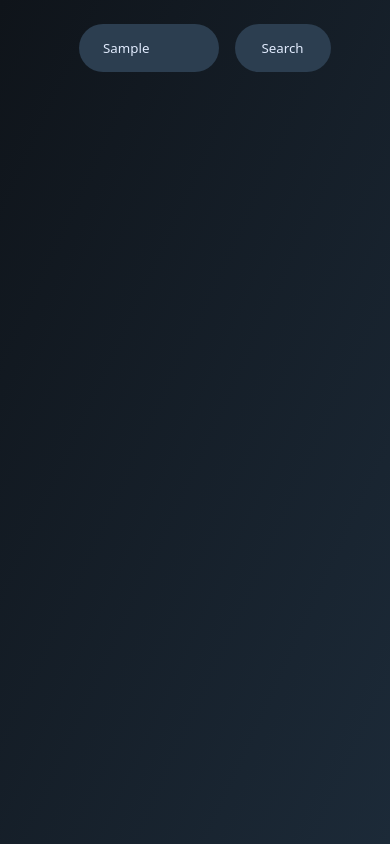
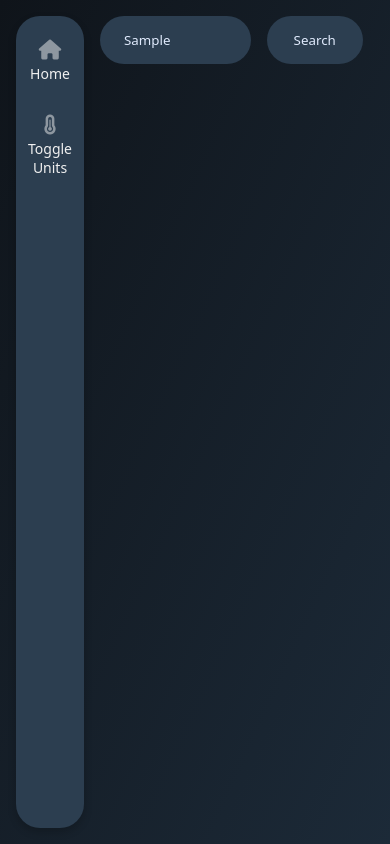
Before and after one commit to adzzfarr/weather-app, a website built with webpack: page src/index.html in a window 390 px wide. Both pictures are taken after typing "Sample" into the empty fields and a click on the button "Search". Built offline with nearby package versions, Linux system fonts and the light colour scheme; no server answers.

Commit message:
Added sidebar

```diff
--- a/src/components/atmospheric-conditions.js
+++ b/src/components/atmospheric-conditions.js
@@ -1,9 +1,7 @@
 // atmospheric-conditions.js
-import { getWeatherData } from "../modules/weather-data";
 
-export async function renderAtmosphericConditions(searchedLocation) {
+export async function renderAtmosphericConditions(weatherData) {
     try {
-        const weatherData = await getWeatherData(searchedLocation);
         const currentConditions = weatherData.currentConditions;
 
         const atmosphericConditionsDiv = document.createElement('div');
--- a/src/components/daily-forecast.js
+++ b/src/components/daily-forecast.js
@@ -1,10 +1,8 @@
 
 // daily-forecast.js
-import { getWeatherData } from "../modules/weather-data";
 
-export async function renderDailyForecast(searchedLocation) {
+export async function renderDailyForecast(weatherData) {
     try {
-        const weatherData = await getWeatherData(searchedLocation);
         const dailyData = weatherData.days;
 
         const dailyForecastDiv = document.createElement('div');
--- a/src/components/hourly-forecast.js
+++ b/src/components/hourly-forecast.js
@@ -1,9 +1,7 @@
 // hourly-forecast.js
-import { getWeatherData } from "../modules/weather-data";
 
-export async function renderHourlyForecast(searchedLocation) {
+export async function renderHourlyForecast(weatherData) {
     try {
-        const weatherData = await getWeatherData(searchedLocation);
         const dailyData = weatherData.days;
         const todayData = dailyData[0];
         const hourlyData = todayData.hours;
--- a/src/components/overview.js
+++ b/src/components/overview.js
@@ -1,9 +1,7 @@
 // overview.js
-import { getWeatherData } from "../modules/weather-data";
 
-export async function renderOverview(searchedLocation) {
+export async function renderOverview(weatherData) {
     try {
-        const weatherData = await getWeatherData(searchedLocation);
         const currentConditions = weatherData.currentConditions;
 
         const overviewDiv = document.createElement('div');
--- /dev/null
+++ b/src/components/sidebar.js
@@ -0,0 +1,23 @@
+// sidebar.js
+export function renderSidebar(onClickHome, onClickToggleUnits) {
+    const homeButton = document.getElementById('home-button');
+    const homeIcon = document.createElement('i');
+    homeIcon.className = 'fa-solid fa-house sidebar-icon';
+    homeButton.appendChild(homeIcon);
+    const homeText = document.createElement('span');
+    homeText.className = 'sidebar-text';
+    homeText.textContent = 'Home';
+    homeButton.appendChild(homeText);
+    homeButton.addEventListener('click', onClickHome);
+
+
+    const toggleUnitsButton = document.getElementById('toggle-units-button');
+    const toggleUnitsIcon = document.createElement('i');
+    toggleUnitsIcon.className = 'fa-solid fa-temperature-three-quarters sidebar-icon';
+    toggleUnitsButton.appendChild(toggleUnitsIcon);
+    const toggleUnitsText = document.createElement('span');
+    toggleUnitsText.className = 'sidebar-text';
+    toggleUnitsText.innerHTML = 'Toggle<br>Units';
+    toggleUnitsButton.appendChild(toggleUnitsText);
+    toggleUnitsButton.addEventListener('click', onClickToggleUnits);
+}
--- a/src/index.html
+++ b/src/index.html
@@ -9,6 +9,10 @@
   <body>
     <div id="background" class="bg-default"></div>
     <div id="app">
+      <div id="sidebar">
+        <div id="home-button" class="sidebar-button"></div>
+        <div id="toggle-units-button" class="sidebar-button"></div>
+      </div>
       <div id="searchbar">
         <input placeholder="Location"/>
         <button id="search-button">Search</button>
--- a/src/index.js
+++ b/src/index.js
@@ -6,29 +6,63 @@ import { updateBackground } from "./modules/update-background";
 import { renderHourlyForecast } from "./components/hourly-forecast";
 import { renderAtmosphericConditions } from "./components/atmospheric-conditions";
 import { renderDailyForecast } from "./components/daily-forecast";
+import { renderSidebar } from "./components/sidebar";
 
+document.addEventListener('DOMContentLoaded', runApp);
+
+async function runApp() {
     const content = document.getElementById('content');
     const input = document.querySelector('input');
+    let unitGroup = 'uk';
+
+    renderSidebar(onClickHome, onClickToggleUnits);
 
     const search = document.getElementById('search-button');
     search.addEventListener('click', async () => {
+        const searchedLocation = input.value.toString().trim();
+        if (!searchedLocation) return;
+
+        try {
+            const weatherData = await getWeatherData(searchedLocation, unitGroup);
+            await renderContent(weatherData);
+        } catch (err) {
+            console.error("Failed to fetch weather data:", err);
+        }
+    });
+
+    function onClickHome() {
+        content.innerHTML = '';
+    }
+
+    async function onClickToggleUnits() {
+        unitGroup = unitGroup === 'uk' ? 'us' : 'uk';
+
+        if (content.hasChildNodes()) {
+            const searchedLocation = input.value.toString().trim();
+            if (!searchedLocation) return;
+
+            try {
+                const weatherData = await getWeatherData(searchedLocation, unitGroup);
+                await renderContent(weatherData);
+            } catch (err) {
+                console.error("Failed to fetch weather data:", err);
+            }
+        }
+    }
+
+    async function renderContent(weatherData) {
         content.innerHTML = '';
 
-    const searchQuery = input.value.toString().trim();
-
-    const weatherData = await getWeatherData(searchQuery);
-    console.log(weatherData);
-
-    const overview = await renderOverview(searchQuery);
+        const overview = await renderOverview(weatherData);
         content.appendChild(overview);
 
-    const hourlyForecast = await renderHourlyForecast(searchQuery);
+        const hourlyForecast = await renderHourlyForecast(weatherData);
         content.appendChild(hourlyForecast);
 
-    const atmosphericConditions = await renderAtmosphericConditions(searchQuery);
+        const atmosphericConditions = await renderAtmosphericConditions(weatherData);
         content.appendChild(atmosphericConditions);
 
-    const dailyForecast = await renderDailyForecast(searchQuery);
+        const dailyForecast = await renderDailyForecast(weatherData);
         content.appendChild(dailyForecast);
 
         const dateTime = weatherData.currentConditions.datetime;
@@ -37,9 +71,8 @@ search.addEventListener('click', async () => {
         const iconName = weatherData.currentConditions.icon;
         updateBackground(iconName, isDaytime);
 
-    if (!isDaytime || weatherData.currentConditions.icon.includes('rain') || weatherData.currentConditions.icon.includes('thunder')) {
-        overview.className = 'text-light';
-    } else {
-        overview.className = 'text-dark';
+        overview.className = (!isDaytime || iconName.includes('rain') || iconName.includes('thunder'))
+            ? 'text-light'
+            : 'text-dark';
     }
-});
+}
--- a/src/modules/weather-data.js
+++ b/src/modules/weather-data.js
@@ -1,7 +1,7 @@
 // weather-data.js
-export async function getWeatherData(location) {
+export async function getWeatherData(location, unitGroup) {
     try {
-        const response = await fetch(`https://weather.visualcrossing.com/VisualCrossingWebServices/rest/services/timeline/${location}?key=ENJGYKEUH4VS3CVK8RK59CNQP&unitGroup=uk`, {mode: 'cors'});
+        const response = await fetch(`https://weather.visualcrossing.com/VisualCrossingWebServices/rest/services/timeline/${location}?key=ENJGYKEUH4VS3CVK8RK59CNQP&unitGroup=${unitGroup}`, {mode: 'cors'});
 
         if (!response.ok) {
             throw new Error(`Status: ${response.status}`);
--- a/src/styles.css
+++ b/src/styles.css
@@ -11,25 +11,59 @@
   font-family: system-ui, -apple-system, BlinkMacSystemFont, 'Segoe UI', Roboto, Oxygen, Ubuntu, Cantarell, 'Open Sans', 'Helvetica Neue', sans-serif;
 }
 
-#app {
-  display: grid;
-  grid-template-areas:
-    ". searchbar"
-    ". content";
-  grid-template-columns: 1fr 9fr;
-  grid-template-rows: 3rem 1fr;
-  height: 100vh;
-  width: 100vw;
-  gap: 1rem;
-  padding: 1.5rem 2rem;
-}
-
 .text-light {
   color: var(--text-light)
 }
 
 .text-dark {
   color: var(--text-dark);
+}
+
+#app {
+  display: grid;
+  grid-template-areas:
+    "sidebar searchbar"
+    "sidebar content";
+  grid-template-columns: 1fr 11fr;
+  grid-template-rows: 3rem 1fr;
+  height: 100vh;
+  width: 100vw;
+  gap: 1rem;
+  padding: 1rem;
+}
+
+#app > * {
+  min-height: 0; /* prevents overflow */
+}
+
+#sidebar {
+  grid-area: sidebar;
+  display: flex;
+  flex-direction: column;
+  align-items: center;
+  padding: 1.5rem 0.75rem;
+  gap: 2rem;
+  background-color: var(--component-color);
+  border-radius: 1.5rem;
+  box-shadow: 0 4px 8px rgba(0, 0, 0, 0.2);
+}
+
+.sidebar-button {
+  display: flex;
+  flex-direction: column;
+  align-items: center;
+  gap: 0.25rem;
+  color: var(--text-light);
+}
+
+.sidebar-icon {
+  font-size: 1.25rem;
+  opacity: 0.5;
+}
+
+.sidebar-text {
+  font-size: 0.875rem;
+  text-align: center;
 }
 
 #searchbar {
@@ -44,7 +78,7 @@ input {
   background-color: var(--component-color);
   border-radius: 2rem;
   border: none;
-  width: 50%;
+  width: 55%;
 }
 
 input::placeholder {
@@ -75,7 +109,10 @@ input::after {
     grid-template-rows: 1fr 1fr 1fr;
     gap: 1rem;
   width: 100%;
-  height: calc(100% - 4rem);
+}
+
+#content > * {
+  min-height: 0; /* prevents overflow */
 }
 
 #overview {
@@ -83,7 +120,8 @@ input::after {
   display: flex;
   justify-content: space-between;
   align-items: center;
-  margin: 1rem 0 1rem 0;
+  margin: 1rem;
+  margin-top: 0;
 }
 
 #overview-text, #temperatures-text {
@@ -144,7 +182,7 @@ img {
 
 #atmospheric-conditions {
   grid-area: atmospheric-conditions;
-  gap: 1rem;
+  gap: 0.5rem;
 }
 
 #hourly-forecast-title, #atmospheric-conditions-title {
@@ -235,7 +273,7 @@ img {
   border-radius: 1.5rem;
   box-shadow: 0 4px 8px rgba(0, 0, 0, 0.2);
   padding: 1rem 0 1rem 0;
-  gap: 1rem;
+  gap: 0.5rem;
   color: var(--text-light);
   background-color: var(--component-color);
 }
@@ -246,10 +284,10 @@ img {
 }
 
 #daily-tiles {
-    display: flex;
-    flex-direction: column;
-    justify-content: space-around;
-    height: 100%;
+  display: flex;
+  flex-direction: column;
+  justify-content: space-around;
+  height: 100%;
 }
 
 .day-info {
```
Lines whose indentation alone changed are shown as unchanged.
